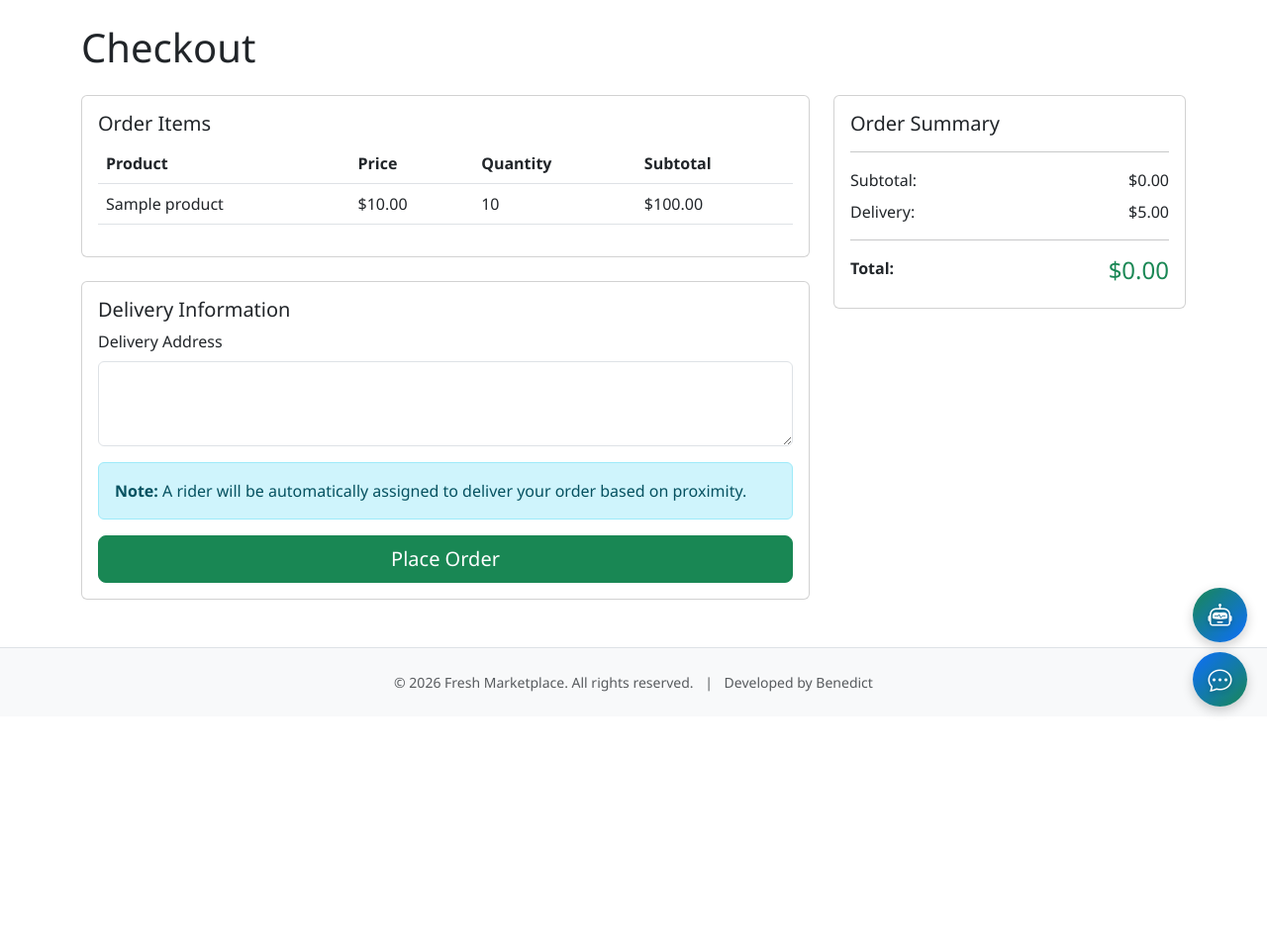
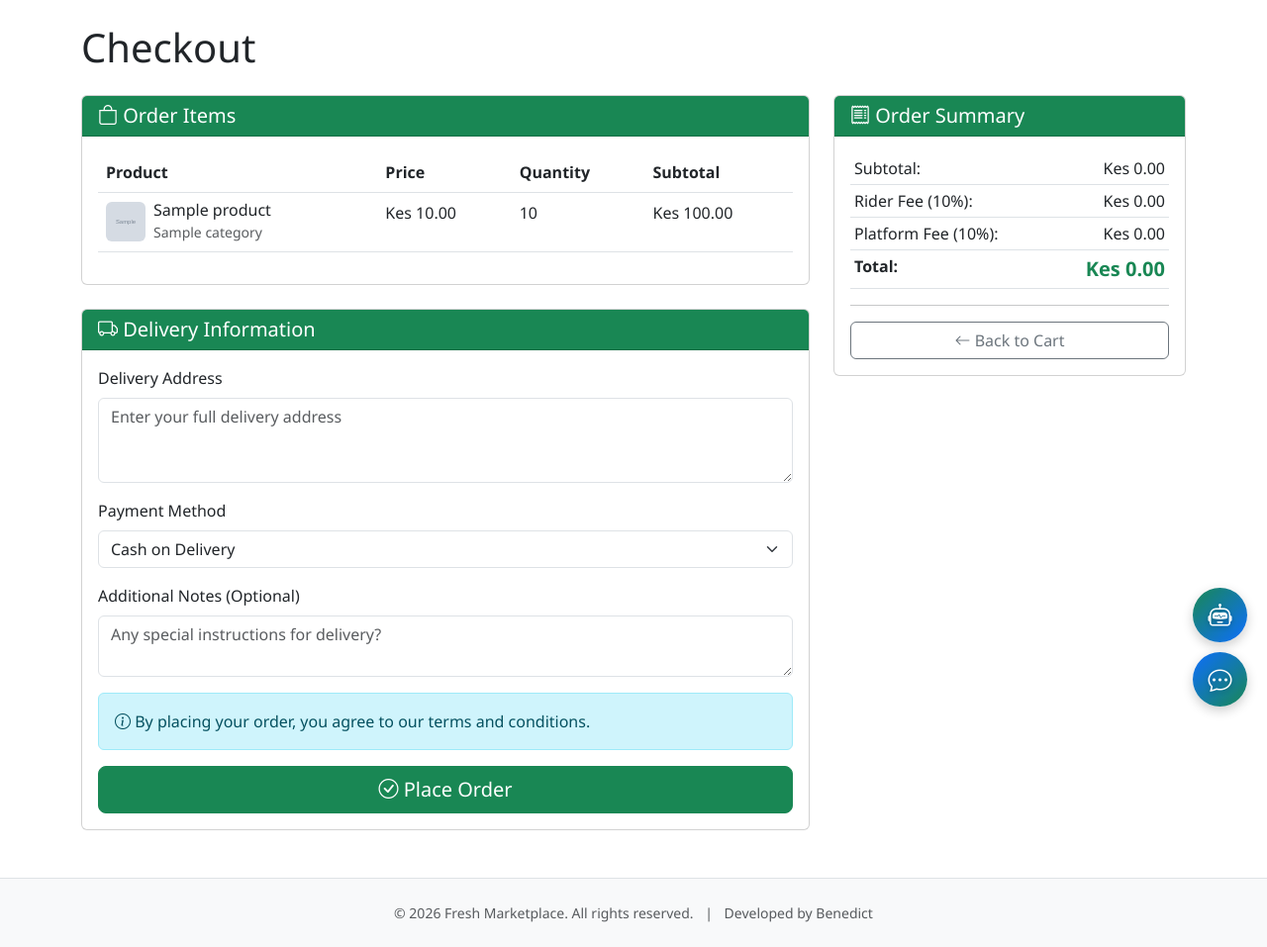
Before and after one commit to evansochadeka/FreshMarketplace, a Flask app: template templates/checkout.html in a window 1280 px wide. Shown: the part 66-1023 px from the top of the page at 99% size. Before the commit the page ends 790 px from the top, so only its background shows below. Run offline with Flask 3, Linux system fonts and the light colour scheme; the template is opened without the code that fills it: most values are stand-ins (such as "Sample title", 1, 10 or a date in 2020); grey boxes marked "Sample" are stand-in pictures; some libraries are stand-ins or nearby versions.

Commit message:
Update checkout.html

```diff
--- a/templates/checkout.html
+++ b/templates/checkout.html
@@ -1,13 +1,19 @@
 {% extends "base.html" %}
+
+{% block title %}Checkout - Fresh Marketplace{% endblock %}
 
 {% block content %}
 <h1 class="mb-4">Checkout</h1>
 
 <div class="row">
     <div class="col-md-8">
+        <!-- Order Items -->
         <div class="card mb-4">
+            <div class="card-header bg-success text-white">
+                <h5 class="mb-0"><i class="bi bi-bag"></i> Order Items</h5>
+            </div>
             <div class="card-body">
-                <h5 class="card-title">Order Items</h5>
+                <div class="table-responsive">
                     <table class="table">
                         <thead>
                             <tr>
@@ -20,51 +26,97 @@
                         <tbody>
                             {% for item in products %}
                             <tr>
-                            <td>{{ item.product.name }}</td>
-                            <td>${{ "%.2f"|format(item.product.price) }}</td>
+                                <td>
+                                    <div class="d-flex align-items-center">
+                                        <img src="{{ item.product.image_url }}" width="40" height="40" style="object-fit: cover;" class="rounded me-2">
+                                        <div>
+                                            <h6 class="mb-0">{{ item.product.name }}</h6>
+                                            <small class="text-muted">{{ item.product.category }}</small>
+                                        </div>
+                                    </div>
+                                </td>
+                                <td>Kes {{ "%.2f"|format(item.product.price) }}</td>
                                 <td>{{ item.quantity }}</td>
-                            <td>${{ "%.2f"|format(item.product.price * item.quantity) }}</td>
+                                <td>Kes {{ "%.2f"|format(item.product.price * item.quantity) }}</td>
                             </tr>
                             {% endfor %}
                         </tbody>
                     </table>
                 </div>
             </div>
+        </div>
 
+        <!-- Delivery Information -->
         <div class="card">
+            <div class="card-header bg-success text-white">
+                <h5 class="mb-0"><i class="bi bi-truck"></i> Delivery Information</h5>
+            </div>
             <div class="card-body">
-                <h5 class="card-title">Delivery Information</h5>
-                <form method="POST">
+                <form method="POST" id="checkoutForm">
                     <div class="mb-3">
                         <label class="form-label">Delivery Address</label>
-                        <textarea name="delivery_address" class="form-control" rows="3" required></textarea>
+                        <textarea name="delivery_address" class="form-control" rows="3" required placeholder="Enter your full delivery address"></textarea>
                     </div>
+
+                    <div class="mb-3">
+                        <label class="form-label">Payment Method</label>
+                        <select name="payment_method" class="form-select" required>
+                            <option value="cash">Cash on Delivery</option>
+                            <option value="mpesa">M-PESA</option>
+                            <option value="card">Credit/Debit Card</option>
+                        </select>
+                    </div>
+
+                    <div class="mb-3">
+                        <label class="form-label">Additional Notes (Optional)</label>
+                        <textarea name="notes" class="form-control" rows="2" placeholder="Any special instructions for delivery?"></textarea>
+                    </div>
+
                     <div class="alert alert-info">
-                        <strong>Note:</strong> A rider will be automatically assigned to deliver your order based on proximity.
+                        <i class="bi bi-info-circle"></i>
+                        By placing your order, you agree to our terms and conditions.
                     </div>
-                    <button type="submit" class="btn btn-success btn-lg w-100">Place Order</button>
+
+                    <button type="submit" class="btn btn-success btn-lg w-100">
+                        <i class="bi bi-check-circle"></i> Place Order
+                    </button>
                 </form>
             </div>
         </div>
     </div>
 
     <div class="col-md-4">
-        <div class="card">
+        <!-- Order Summary -->
+        <div class="card sticky-top" style="top: 20px;">
+            <div class="card-header bg-success text-white">
+                <h5 class="mb-0"><i class="bi bi-receipt"></i> Order Summary</h5>
+            </div>
             <div class="card-body">
-                <h5 class="card-title">Order Summary</h5>
+                <table class="table table-sm">
+                    <tr>
+                        <td>Subtotal:</td>
+                        <td class="text-end">Kes {{ "%.2f"|format(subtotal) }}</td>
+                    </tr>
+                    <tr>
+                        <td>Rider Fee (10%):</td>
+                        <td class="text-end">Kes {{ "%.2f"|format(rider_fee) }}</td>
+                    </tr>
+                    <tr>
+                        <td>Platform Fee (10%):</td>
+                        <td class="text-end">Kes {{ "%.2f"|format(platform_fee) }}</td>
+                    </tr>
+                    <tr class="fw-bold">
+                        <td>Total:</td>
+                        <td class="text-end text-success fs-5">Kes {{ "%.2f"|format(total) }}</td>
+                    </tr>
+                </table>
+
                 <hr>
-                <div class="d-flex justify-content-between mb-2">
-                    <span>Subtotal:</span>
-                    <span>${{ "%.2f"|format(total) }}</span>
-                </div>
-                <div class="d-flex justify-content-between mb-2">
-                    <span>Delivery:</span>
-                    <span>$5.00</span>
-                </div>
-                <hr>
-                <div class="d-flex justify-content-between">
-                    <strong>Total:</strong>
-                    <strong class="h4 text-success">${{ "%.2f"|format(total + 5) }}</strong>
+
+                <div class="d-grid">
+                    <a href="{{ url_for('cart') }}" class="btn btn-outline-secondary">
+                        <i class="bi bi-arrow-left"></i> Back to Cart
+                    </a>
                 </div>
             </div>
         </div>
```
Lines whose indentation alone changed are shown as unchanged.
